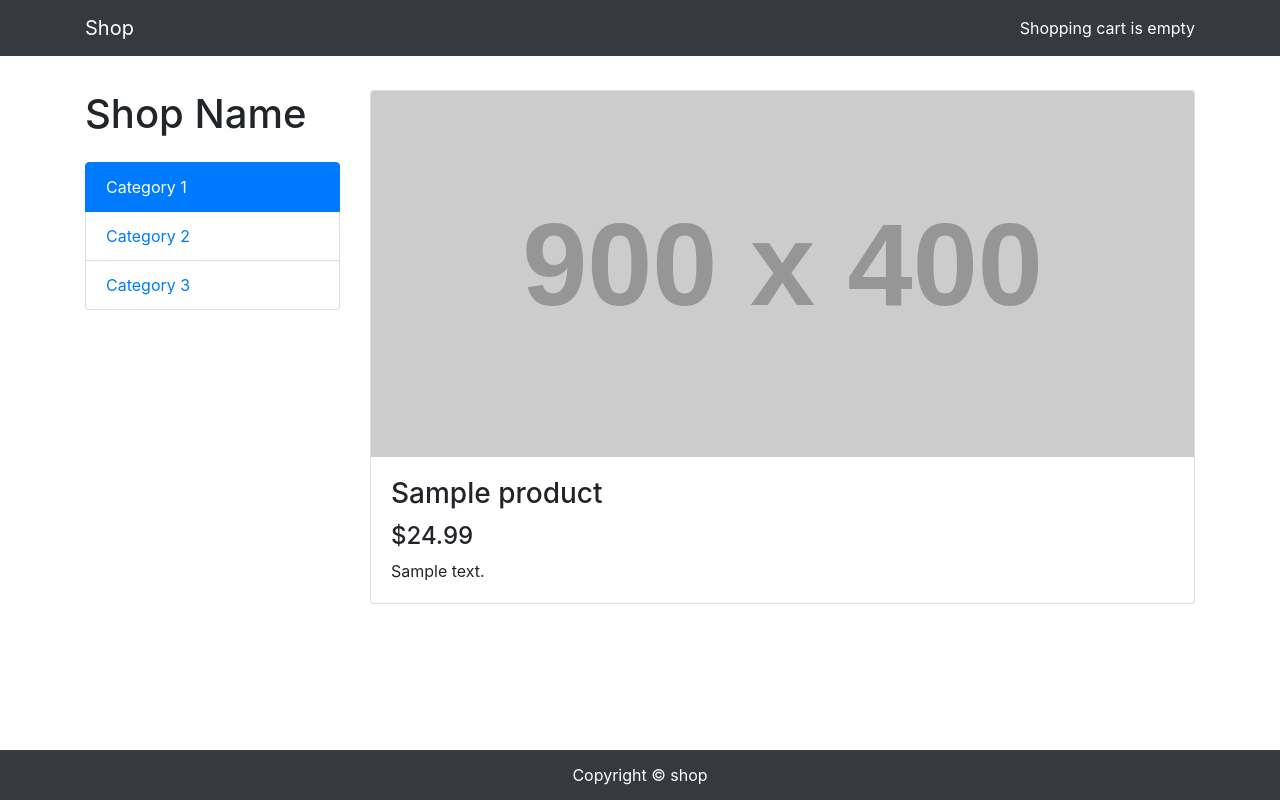
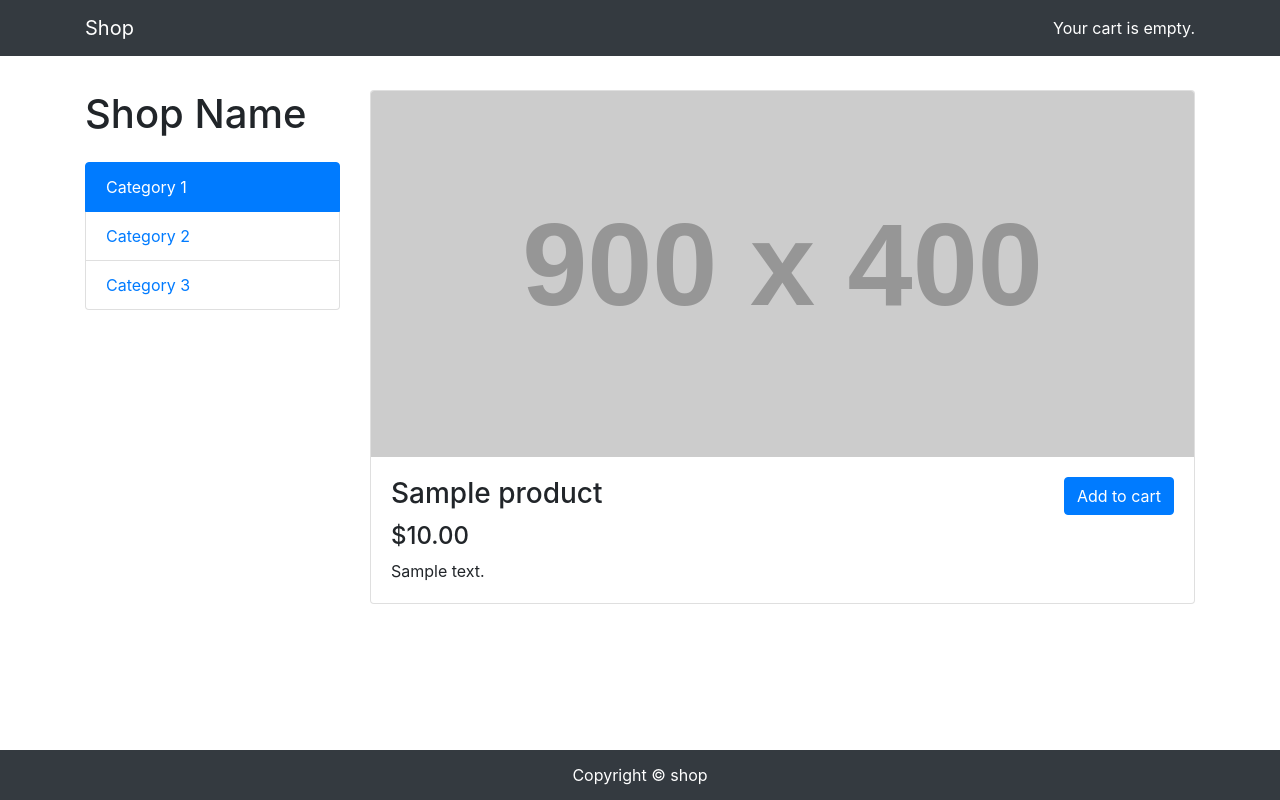
Before and after one commit to patni1992/django-ecommerce, a Django app: a page that uses shop/templates/shop/base.html in a window 1280 px wide. Run offline with Django 3.2, Linux system fonts and the light colour scheme; tables that the repository leaves empty hold one stand-in row (values such as "Sample post"); grey boxes labelled with a size stand in for pictures from a placeholder-image service; some libraries are stand-ins or nearby versions.

Commit message:
can now add products, show total price and quantity in header

```diff
--- a/cart/cart.py
+++ b/cart/cart.py
@@ -1,4 +1,5 @@
 from shop.models import Product
+from decimal import Decimal
 
 class Cart:
     def __init__(self, request):
@@ -11,9 +12,12 @@ class Cart:
     def add(self, product):
         product_id = str(product.id)
         if product_id in self.items:
-            self.items[product_id]+=1
+            self.items[product_id]['quantity']+=1
         else:
-           self.items[product_id] = 1
+           self.items[product_id] = {
+               'quantity': 1,
+               'price': str(product.price)
+           }
 
         self.save()
 
@@ -29,6 +33,9 @@ class Cart:
         del self.session['cart']
         self.save()
 
+    def get_total_price(self):
+        return sum(Decimal(item['price']) * item['quantity'] for item in self.items.values())
+
     def __str__(self):
         return  str(self.__class__) + '\n'+ '\n'.join(('{} = {}'.format(item, self.__dict__[item]) for item in self.__dict__))
 
@@ -38,10 +45,13 @@ class Cart:
         self.length = len(self.products)
         return self
 
+    def __len__(self):
+        return sum(item['quantity'] for item in self.items.values())
+
     def __next__(self):
         if self.current < self.length:
             product = self.products[self.current]
-            product.quantity = self.items[str(product.id)]
+            product.quantity = self.items[str(product.id)].quantity
             product.total_price = product.price * product.quantity
             self.current+=1
             return product
--- /dev/null
+++ b/cart/context_processors.py
@@ -0,0 +1,3 @@
+from .cart import Cart
+def cart(request):
+    return {'cart': Cart(request)}
--- a/cart/urls.py
+++ b/cart/urls.py
@@ -7,6 +7,6 @@ app_name = 'cart'
 
 urlpatterns = [
     path('detail', views.detail, name='detail'),
-    path('add', views.detail, name='add'),
+    path('add/<int:product_id>/', views.add, name='add'),
     path('remove', views.detail, name='remove'),
 ]
--- a/ecommerce/settings.py
+++ b/ecommerce/settings.py
@@ -65,6 +65,7 @@ TEMPLATES = [
                 'django.template.context_processors.request',
                 'django.contrib.auth.context_processors.auth',
                 'django.contrib.messages.context_processors.messages',
+                'cart.context_processors.cart',
             ],
         },
     },
--- a/shop/templates/shop/base.html
+++ b/shop/templates/shop/base.html
@@ -59,7 +59,14 @@
             <div class="collapse navbar-collapse" id="navbarResponsive">
                 <ul class="navbar-nav ml-auto">
                     <li class="nav-item active text-white">
-                        Shopping cart is empty
+                     {% with product_items=cart|length %}
+                         {% if product_items %}
+                             {{ product_items }} item{{ product_items|pluralize }}
+                            ${{ cart.get_total_price }}
+                             {% else %}
+                                Your cart is empty.
+                         {% endif %}
+                    {% endwith %}
                     </li>
                 </ul>
             </div>
--- a/shop/templates/shop/product_item.html
+++ b/shop/templates/shop/product_item.html
@@ -16,12 +16,19 @@
           </div>
         </div>
         <div class="col-lg-9">
-
           <div class="card mt-4">
             <img class="card-img-top img-fluid" src="http://placehold.it/900x400" alt="">
             <div class="card-body">
-              <h3 class="card-title">{{ product.name }}</h3>
-              <h4>$24.99</h4>
+              <div class="row">
+                  <h3 class="col-lg-6 card-title">
+                      {{ product.name }}
+                  </h3>
+                  <form class="col-lg-6" action="{% url "cart:add" product.id %}" method="post">
+                      {% csrf_token %}
+                      <input class="btn btn-primary float-right" type="submit" value="Add to cart">
+                  </form>
+              </div>
+              <h4>${{ product.price }}</h4>
               <p class="card-text">{{ product.description }}</p>
             </div>
           </div>
--- a/shop/templates/shop/products_list.html
+++ b/shop/templates/shop/products_list.html
@@ -50,7 +50,7 @@
               <h4 class="card-title">
                 <a href="/{{ product.id }}/{{ product.slug }}">{{ product.name }}</a>
               </h4>
-              <h5>$24.99</h5>
+              <h5>${{ product.price }}</h5>
               <p class="card-text">{{ product.description|truncatechars:180 }}</p>
             </div>
           </div>
```
Also changed, not shown: cart/views.py (+7 -5 lines).
